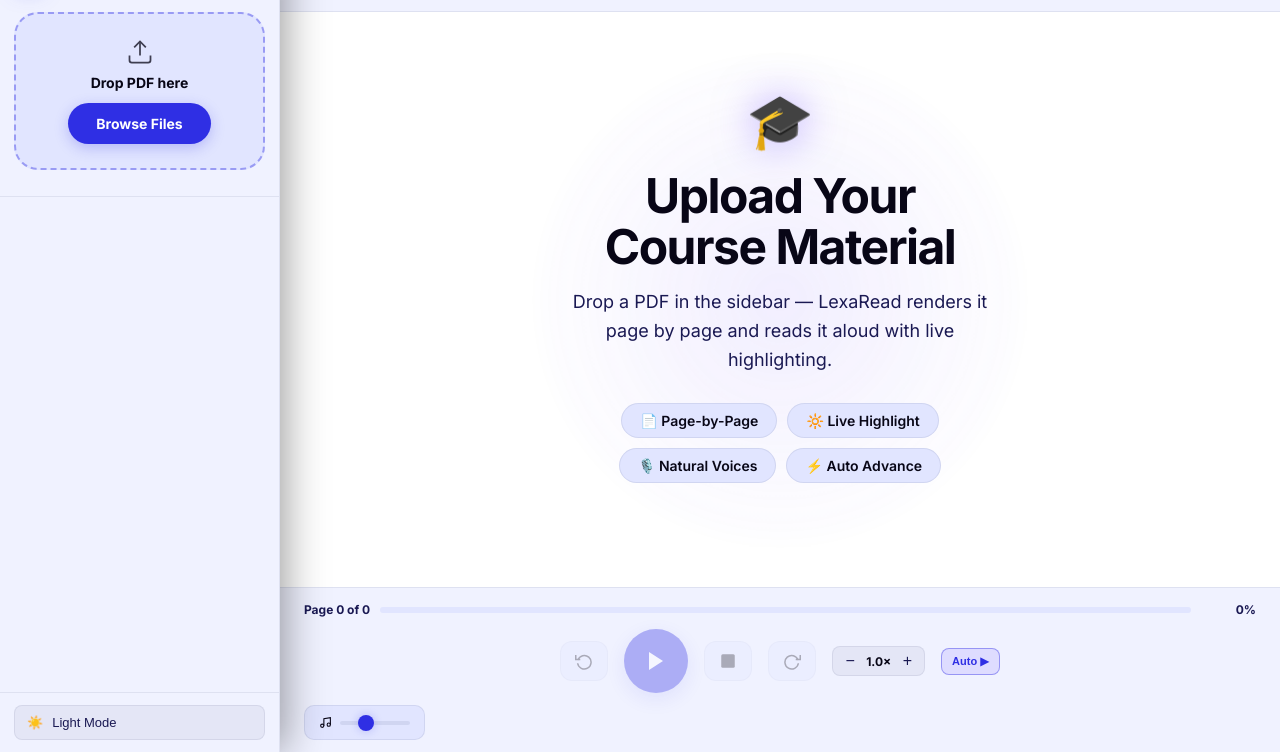
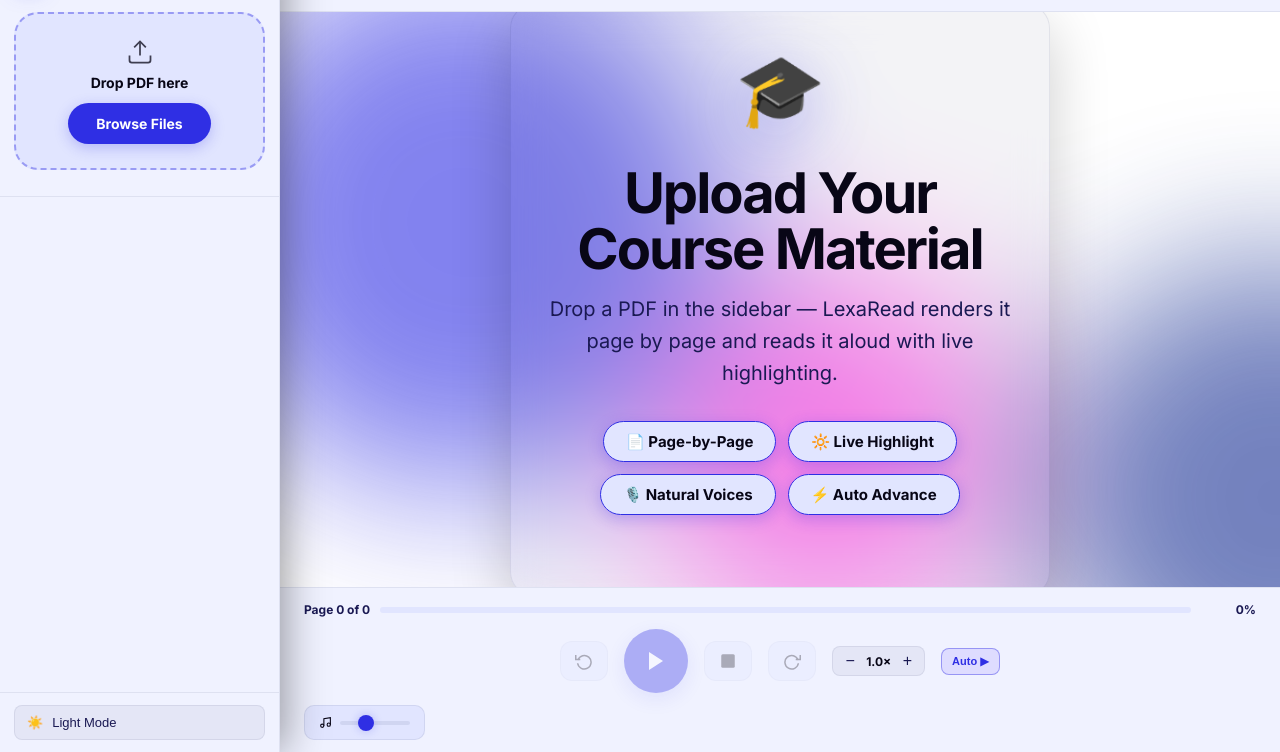
Before and after one commit to dev-Basscee/Text-toSpeech, a website: page index.html in a window 1280 px wide. Shown: the part 48-800 px from the top of the page. Drawn offline with Linux system fonts and the light colour scheme.

Commit message:
feat: add crazy 5K 4D immersive landing page with parallax and mesh gradients

```diff
--- a/app.js
+++ b/app.js
@@ -972,6 +972,24 @@ document.addEventListener('keydown', (e) => {
 showWelcome();
 enableControls(false);
 dom.zoomVal.textContent = '100%';
+// ── 4D Parallax Effect ──────────────────────────────────
+(function init4D() {
+    const welcome = byId('welcome');
+    const target = welcome.querySelector('.parallax-target');
+    if (!target)
+        return;
+    welcome.addEventListener('mousemove', (e) => {
+        const { clientX, clientY } = e;
+        const { innerWidth, innerHeight } = window;
+        // Calculate tilt (max 10 degrees)
+        const xTilt = ((clientY / innerHeight) - 0.5) * -20;
+        const yTilt = ((clientX / innerWidth) - 0.5) * 20;
+        target.style.transform = `rotateX(${xTilt}deg) rotateY(${yTilt}deg)`;
+    });
+    welcome.addEventListener('mouseleave', () => {
+        target.style.transform = 'rotateX(0deg) rotateY(0deg)';
+    });
+})();
 localDb.init().then(async () => {
     await refreshLibrary();
     // Auto-load most recent
--- a/index.html
+++ b/index.html
@@ -163,8 +163,12 @@
 
     <!-- Welcome -->
     <div class="welcome" id="welcome">
-      <div class="welcome-glow"></div>
-      <div class="welcome-body">
+      <div class="welcome-bg-effects">
+        <div class="orb orb-1"></div>
+        <div class="orb orb-2"></div>
+        <div class="orb orb-3"></div>
+      </div>
+      <div class="welcome-body parallax-target">
         <div class="w-icon">🎓</div>
         <h1>Upload Your Course Material</h1>
         <p>Drop a PDF in the sidebar — LexaRead renders it page by page and reads it aloud with live highlighting.</p>
--- a/style.css
+++ b/style.css
@@ -361,33 +361,73 @@ body{
 /* Welcome */
 .welcome{
   position:absolute;inset:0;display:flex;align-items:center;justify-content:center;overflow:hidden;
+  perspective:1200px;
 }
-.welcome-glow{
-  position:absolute;width:500px;height:500px;
-  background:radial-gradient(circle,rgba(124,92,252,.13) 0%,transparent 70%);
-  border-radius:50%;top:50%;left:50%;transform:translate(-50%,-50%);
-  animation:glow-pulse 4s ease-in-out infinite;pointer-events:none;
+.welcome-bg-effects {
+  position: absolute; inset: 0; z-index: 0;
+  filter: blur(80px); opacity: 0.6;
 }
-@keyframes glow-pulse{0%,100%{opacity:.6;transform:translate(-50%,-50%) scale(1)}50%{opacity:1;transform:translate(-50%,-50%) scale(1.1)}}
+.orb {
+  position: absolute; border-radius: 50%;
+  animation: orb-float 20s infinite alternate ease-in-out;
+}
+.orb-1 {
+  width: 500px; height: 500px; background: var(--accent);
+  top: -10%; left: -10%; animation-duration: 25s;
+}
+.orb-2 {
+  width: 400px; height: 400px; background: var(--accent2);
+  bottom: -10%; right: -10%; animation-duration: 18s; animation-delay: -5s;
+}
+.orb-3 {
+  width: 300px; height: 300px; background: #ff2fe4; /* extra crazy accent */
+  top: 40%; left: 30%; animation-duration: 30s; animation-delay: -12s;
+}
+
+@keyframes orb-float {
+  0% { transform: translate(0, 0) scale(1); }
+  50% { transform: translate(100px, 50px) scale(1.2); }
+  100% { transform: translate(-50px, 150px) scale(0.9); }
+}
+
 .welcome-body{
-  text-align:center;max-width:480px;padding:30px 20px;z-index:1;
-  animation:fade-up .5s ease both;
+  text-align:center;max-width:540px;padding:48px 32px;z-index:1;
+  background: var(--glass);
+  backdrop-filter: blur(16px);
+  border: 1px solid var(--border);
+  border-radius: var(--radius-lg);
+  box-shadow: 0 20px 60px rgba(0,0,0,0.2);
+  transform-style: preserve-3d;
+  transition: transform 0.1s ease-out;
 }
-@keyframes fade-up{from{opacity:0;transform:translateY(16px)}to{opacity:1;transform:translateY(0)}}
-.w-icon{font-size:54px;margin-bottom:18px;filter:drop-shadow(0 0 20px rgba(124,92,252,.5))}
+.w-icon{
+  font-size:72px;margin-bottom:24px;
+  filter: drop-shadow(0 15px 30px var(--accent-glow));
+  animation: float 4s infinite ease-in-out;
+}
+@keyframes float {
+  0%, 100% { transform: translateY(0) rotate(0); }
+  50% { transform: translateY(-15px) rotate(5deg); }
+}
 .welcome-body h1{
-  font-size:clamp(28px,6vw,48px);font-weight:900;
+  font-size:clamp(32px,8vw,56px);font-weight:900;
   color:var(--text);
-  margin-bottom:16px;line-height:1.05;
-  letter-spacing:-1.5px;
+  margin-bottom:16px;line-height:1;
+  letter-spacing:-2px;
+  transform: translateZ(40px);
 }
-.welcome-body p{font-size:clamp(15px,4vw,18px);color:var(--text2);line-height:1.6;margin-bottom:28px}
-.w-pills{display:flex;flex-wrap:wrap;gap:10px;justify-content:center;margin-bottom:28px}
+.welcome-body p{
+  font-size:clamp(16px,4.5vw,20px);color:var(--text2);
+  line-height:1.6;margin-bottom:32px;
+  transform: translateZ(20px);
+}
+.w-pills{display:flex;flex-wrap:wrap;gap:12px;justify-content:center;margin-bottom:32px;transform: translateZ(10px);}
 .w-pills span{
-  background:var(--bg3);border:1px solid var(--border);
-  border-radius:100px;padding:8px 18px;
-  font-size:clamp(12px,3.2vw,14px);color:var(--text);
-  font-weight:600;
+  background:var(--bg3);border:1px solid var(--accent);
+  border-radius:100px;padding:10px 22px;
+  font-size:clamp(13px,3.5vw,15px);color:var(--text);
+  font-weight:700;
+  box-shadow: 0 4px 15px var(--accent-glow);
 }
 .mobile-upload-cta{
   display:none; /* shown only on mobile */
```
Also changed, not shown: src/app.ts (+22 -0 lines).
